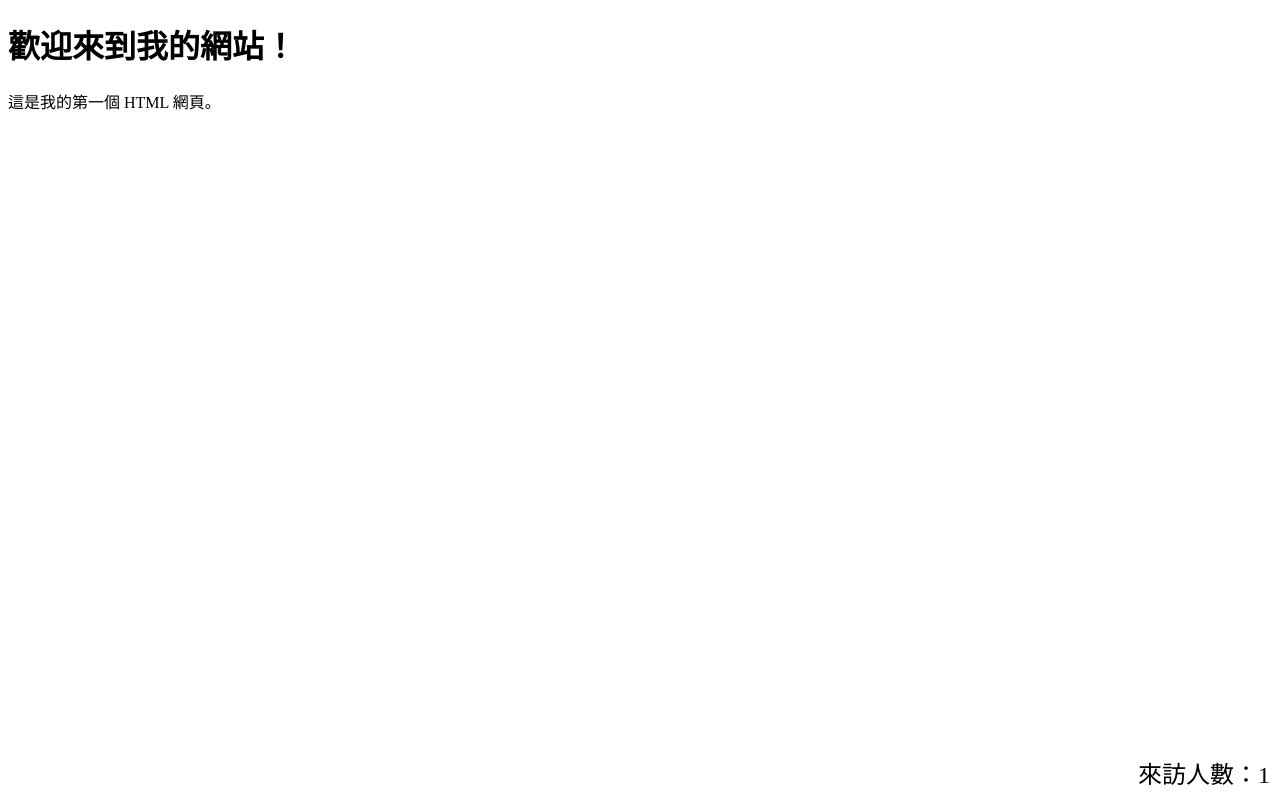
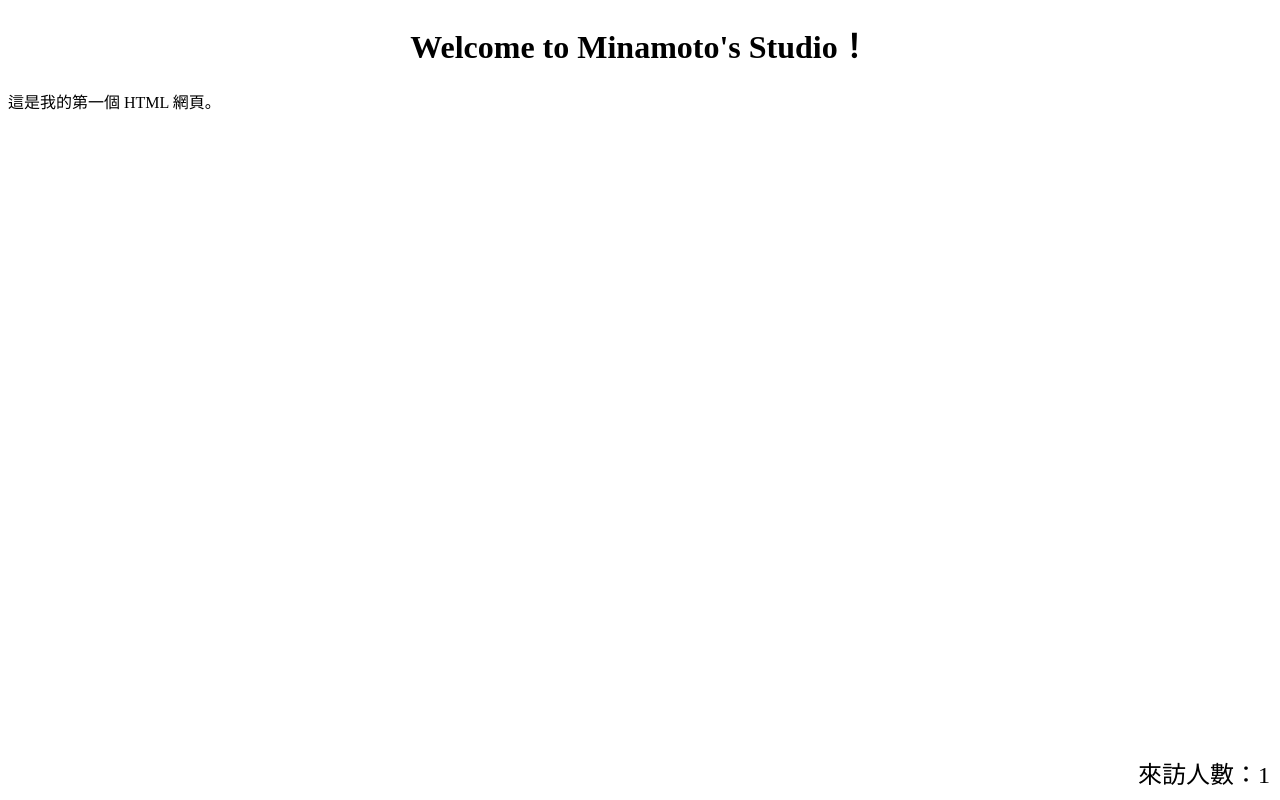
Before and after one commit to okazakigen/okazakigen.github.io, a plain HTML site: page index.html in a window 1280 px wide. Drawn offline with Linux system fonts and the light colour scheme.

Commit message:
Update2 index.html
標題更改置中並且粗體字

```diff
--- a/index.html
+++ b/index.html
@@ -10,10 +10,16 @@
             right: 10px;
             font-size: 24px;
         }
+
+        /* 將標題置中並設定粗體 */
+        h1 {
+            text-align: center;
+            font-weight: bold;
+        }
     </style>
 </head>
 <body>
-    <h1>歡迎來到我的網站！</h1>
+    <h1>Welcome to Minamoto's Studio！</h1>
     <p>這是我的第一個 HTML 網頁。</p>
 
     <!-- 顯示來訪人數的元素 -->
```
